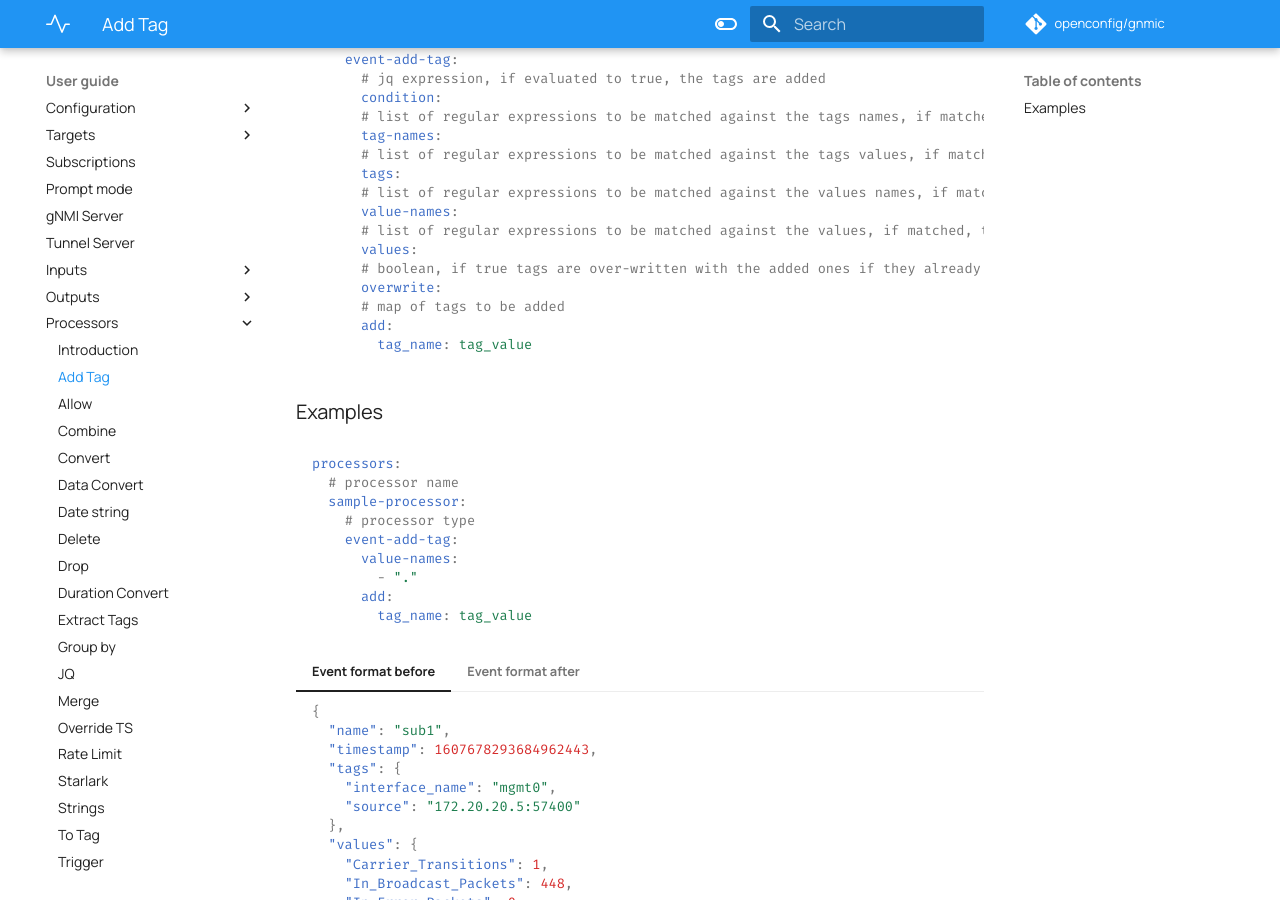
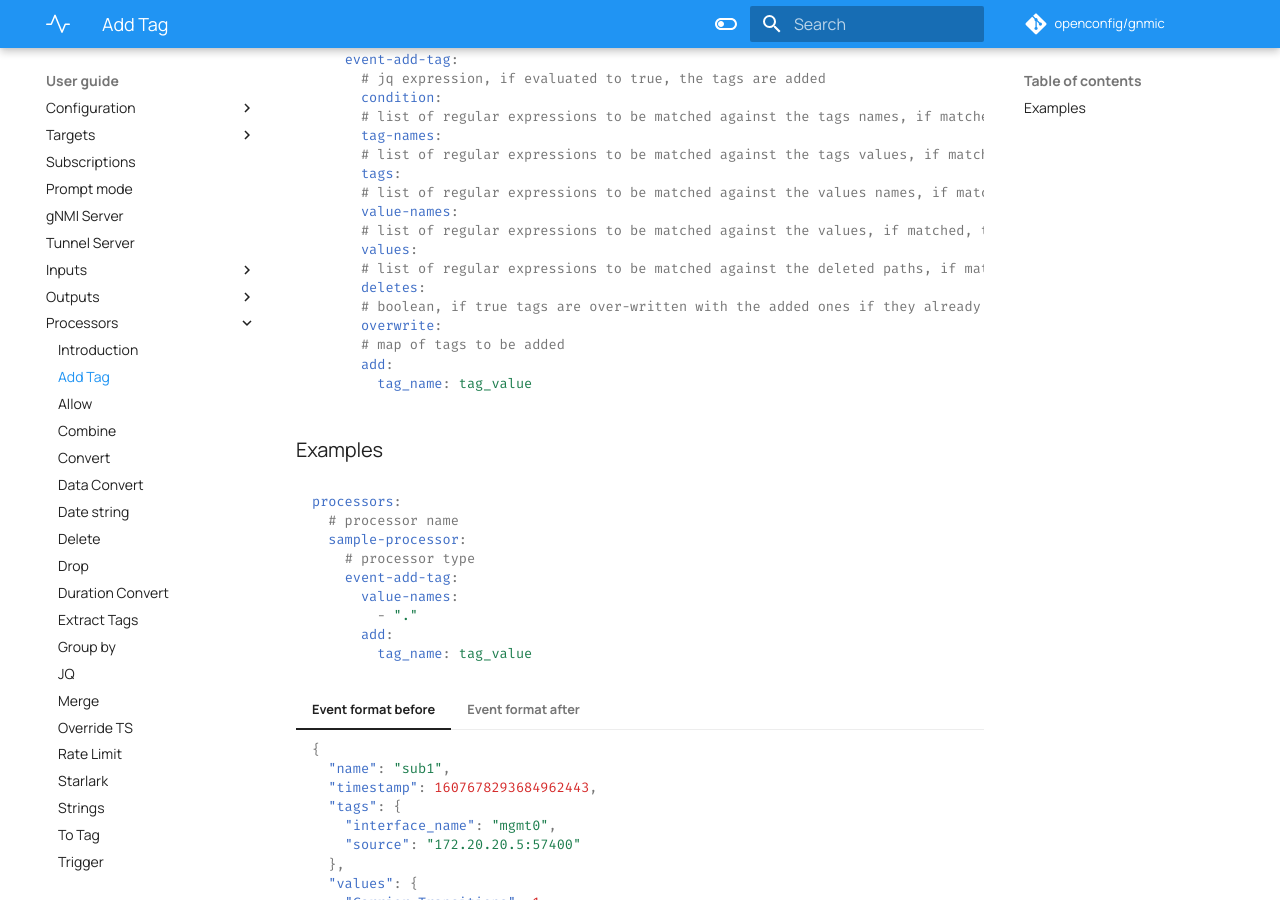
Before and after one commit to openconfig/gnmic, an MkDocs documentation site: the page built from docs/user_guide/event_processors/event_add_tag.md, in a window 1280 px wide and 900 px high, scrolled down 373 px. Built offline with MkDocs 1.6.1 and Material for MkDocs 9.7.7, drawn with Linux system fonts in a browser that asks for light colours; comment, search, counter and statistics services are not loaded.

Commit message:
update docs

```diff
--- a/docs/user_guide/event_processors/event_add_tag.md
+++ b/docs/user_guide/event_processors/event_add_tag.md
@@ -18,6 +18,8 @@ processors:
       value-names:
       # list of regular expressions to be matched against the values, if matched, the tags are added
       values:
+      # list of regular expressions to be matched against the deleted paths, if matched, the tags are added
+      deletes:
       # boolean, if true tags are over-written with the added ones if they already exist.
       overwrite:
       # map of tags to be added
```
